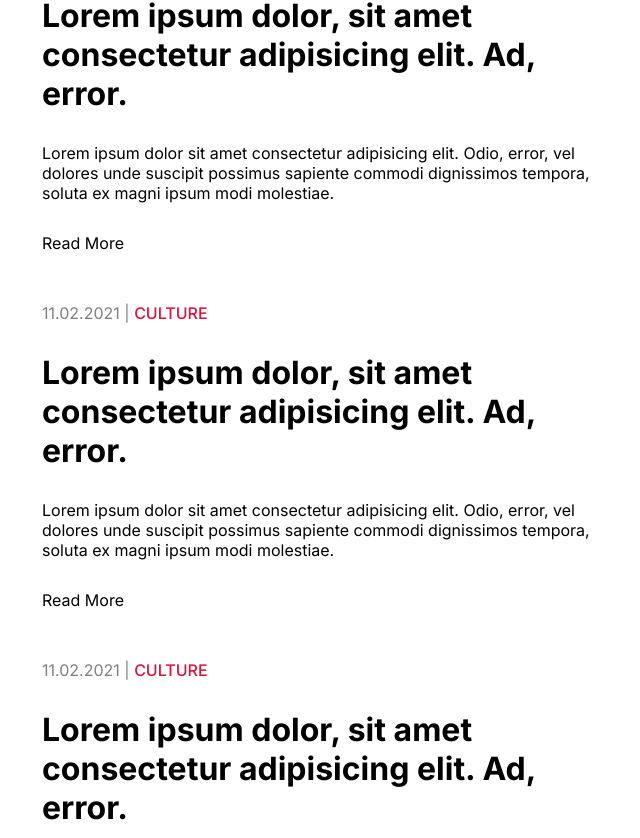
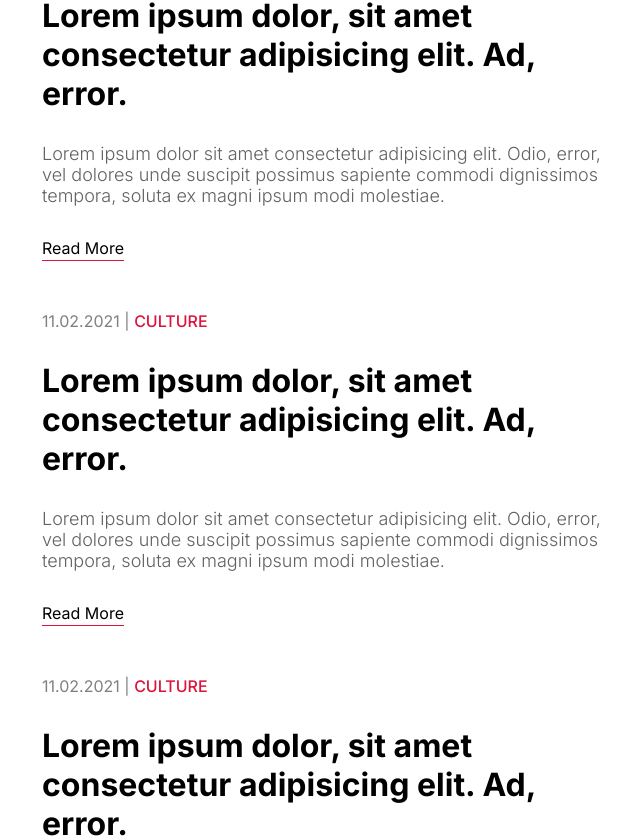
Before and after one commit to alishanahmad907/Blog-App, a Next.js app: page / in a window 1280 px wide. Shown: the part 1463-2301 px from the top of the page, without its empty margins (166-806 px from the left). Built offline with nearby package versions, Linux system fonts and the light colour scheme.

Commit message:
done with card

```diff
--- a/src/components/card/Card.jsx
+++ b/src/components/card/Card.jsx
@@ -16,8 +16,8 @@ const Card = () => {
 				<Link href="/">
 					<h1>Lorem ipsum dolor, sit amet consectetur adipisicing elit. Ad, error.</h1>
 				</Link>
-				<p>Lorem ipsum dolor sit amet consectetur adipisicing elit. Odio, error, vel dolores unde suscipit possimus sapiente commodi dignissimos tempora, soluta ex magni ipsum modi molestiae.</p>
-				<Link href="/">Read More</Link>
+				<p className={styles.desc}>Lorem ipsum dolor sit amet consectetur adipisicing elit. Odio, error, vel dolores unde suscipit possimus sapiente commodi dignissimos tempora, soluta ex magni ipsum modi molestiae.</p>
+				<Link href="/" className={styles.link}>Read More</Link>
 			</div>
 		</div>
 	);
```
